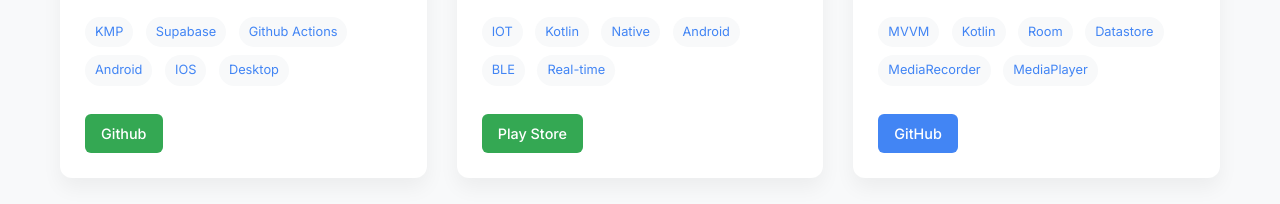
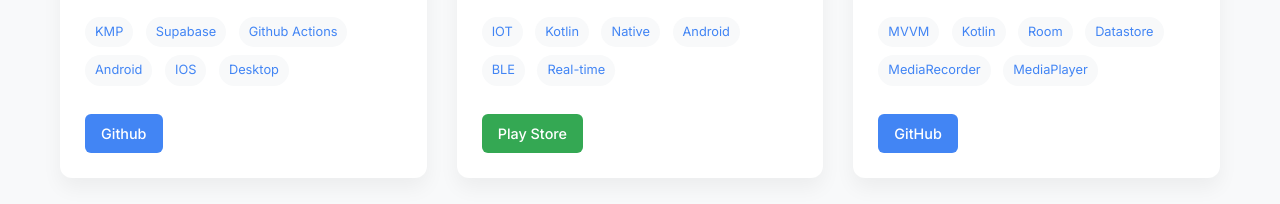
Before and after one commit to Cj-Rodriguez101/Portfolio, a plain HTML site: page index.html in a window 1280 px wide. Shown: the part 1031-1235 px from the top of the page. Drawn offline with Linux system fonts and the light colour scheme.

Commit message:
Update index.html

```diff
--- a/index.html
+++ b/index.html
@@ -415,7 +415,7 @@
                             <span class="tech-tag">Desktop</span>
                         </div>
                         <div class="project-links">
-                            <a href="https://github.com/Cj-Rodriguez101/Vicinity-KMP" class="store-link" target="_blank" onclick="event.stopPropagation();">Github</a>
+                            <a href="https://github.com/Cj-Rodriguez101/Vicinity-KMP" target="_blank" onclick="event.stopPropagation();">Github</a>
                         </div>
                     </div>
                 </div>
```
